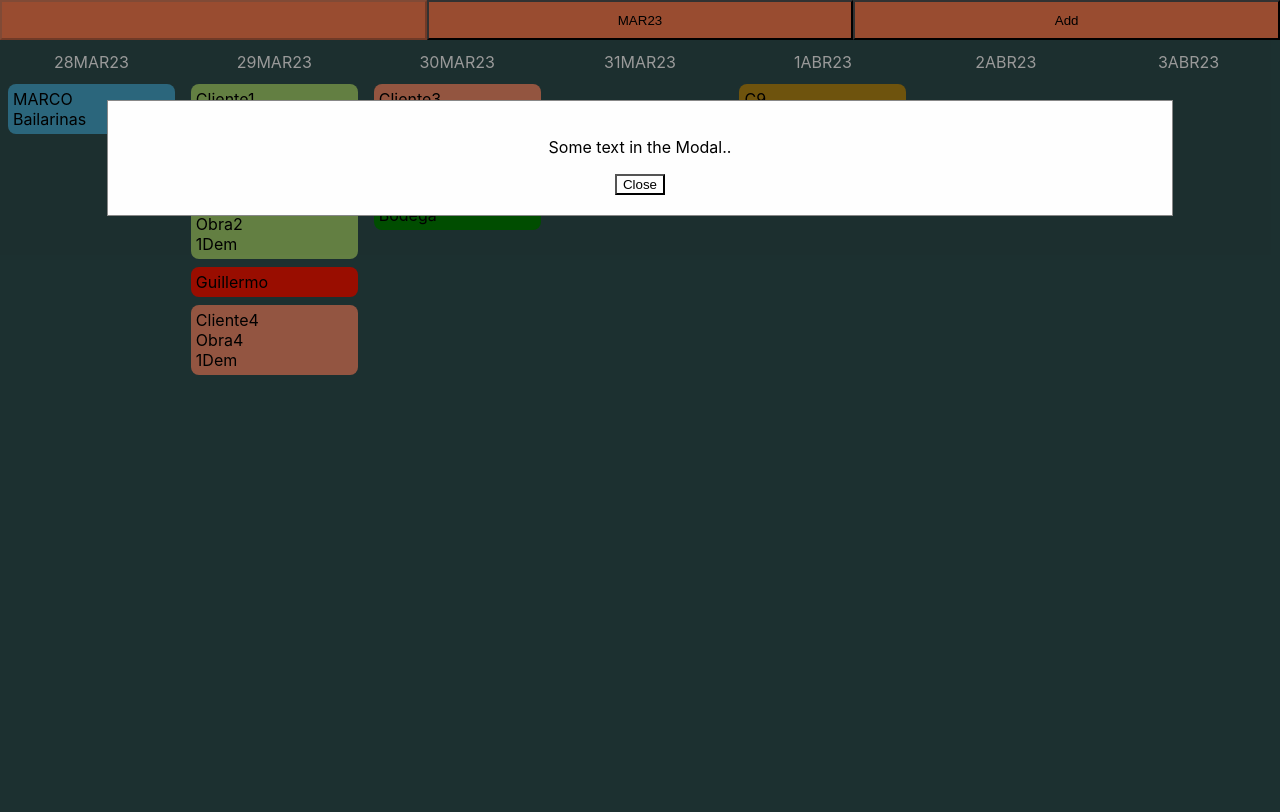
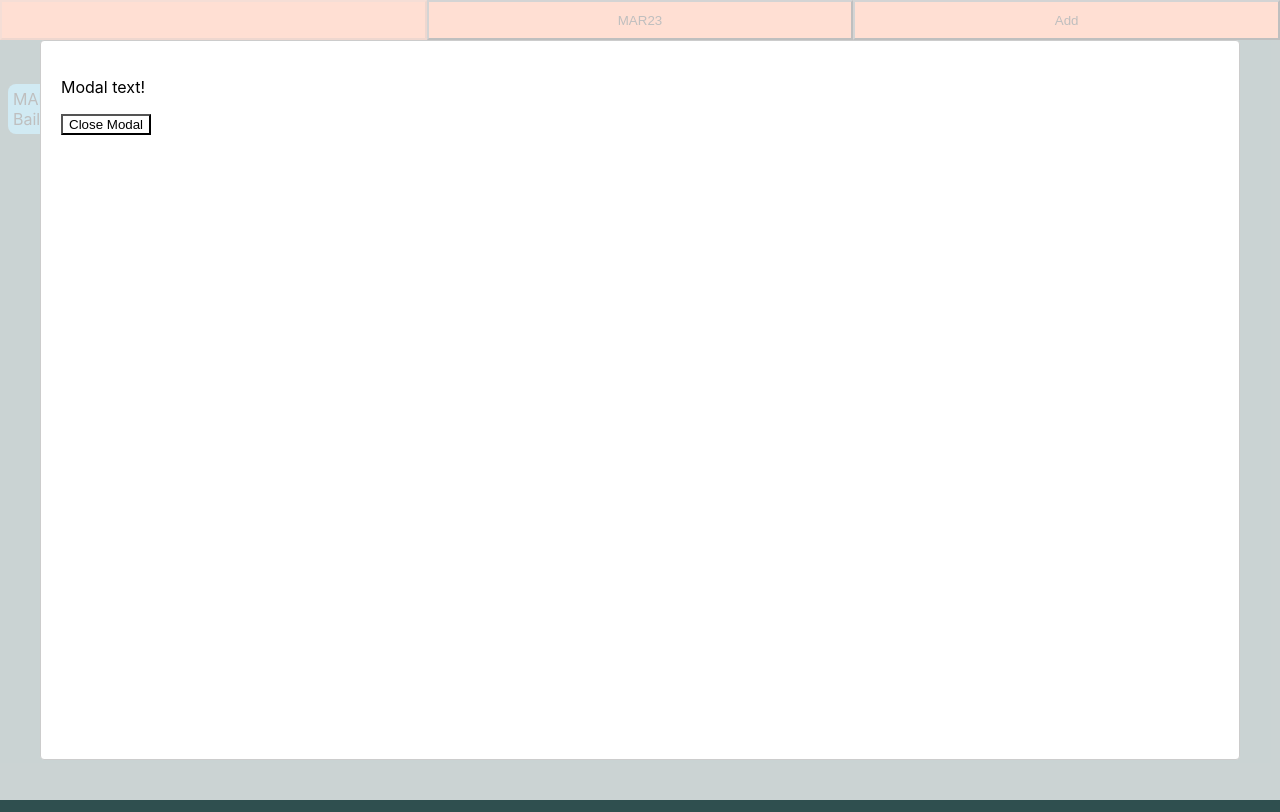
Before and after one commit to DanielBarragan96/ruta-js, a React (Create React App) app: page / in a window 1280 px wide. Both pictures are taken after a click on the button "Add". Built offline with nearby package versions, Linux system fonts and the light colour scheme.

Commit message:
changed to react-modal

```diff
--- a/src/NavBar.css
+++ b/src/NavBar.css
@@ -10,24 +10,3 @@
 button {
   background-color: transparent;
 }
-
-.modal {
-  position: fixed;
-  z-index: 1;
-  padding-top: 100px;
-  left: 0;
-  top: 0;
-  width: 100%;
-  height: 100%;
-  overflow: auto;
-  background-color: rgb(0, 0, 0);
-  background-color: rgba(0, 0, 0, 0.4);
-}
-
-.modal-content {
-  background-color: #fefefe;
-  margin: auto;
-  padding: 20px;
-  border: 1px solid #888;
-  width: 80%;
-}
--- a/src/NavBar.jsx
+++ b/src/NavBar.jsx
@@ -1,19 +1,24 @@
-import { useState, useEffect } from "react";
+import { useState } from "react";
 import React from "react";
 import "./NavBar.css";
+import ReactModal from "react-modal";
 
-function ModalCreateNewTask({ displayModal, closeModal }) {
+function ModalCreateNewTask({
+  showModal,
+  setShowModal,
+  handleOpenModal,
+  handleCloseModal,
+}) {
+  ReactModal.setAppElement("#root");
   return (
-    <div
-      id="myModal"
-      className="modal"
-      style={{ display: displayModal ? "block" : "none" }}
+    <ReactModal
+      isOpen={showModal}
+      contentLabel="onRequestClose"
+      onRequestClose={handleCloseModal}
     >
-      <div className="modal-content">
-        <p>Some text in the Modal..</p>
-        <button onClick={closeModal}>Close</button>
-      </div>
-    </div>
+      <p>Modal text!</p>
+      <button onClick={handleCloseModal}>Close Modal</button>
+    </ReactModal>
   );
 }
 
@@ -23,38 +28,27 @@ export default function NavBar({ date }) {
   const month = newDate
     .toLocaleString("ES-MX", { month: "short" })
     .toUpperCase();
-  let year = newDate
-    .getFullYear()
-    .toString()
-    .substring(2, 4);
+  let year = newDate.getFullYear().toString().substring(2, 4);
 
-  let [displayModal, setDisplayModal] = useState(false);
-  let showModal = () => {
-    setDisplayModal(!displayModal);
+  let [showModal, setShowModal] = useState(false);
+  let handleOpenModal = () => {
+    setShowModal(true);
   };
-  let closeModal = () => {
-    setDisplayModal(false);
+  let handleCloseModal = () => {
+    setShowModal(false);
   };
-
-  useEffect(() => {
-    const handleEsc = (event) => {
-      if (event.keyCode === 27) {
-        setDisplayModal(false);
-      }
-    };
-    window.addEventListener("keydown", handleEsc);
-
-    return () => {
-      window.removeEventListener("keydown", handleEsc);
-    };
-  }, []);
 
   return (
     <div className="navbar_container">
       <button disabled></button>
       <button className="date">{month + year}</button>
-      <button onClick={showModal}>Add</button>
-      <ModalCreateNewTask displayModal={displayModal} closeModal={closeModal} />
+      <button onClick={handleOpenModal}>Add</button>
+      <ModalCreateNewTask
+        showModal={showModal}
+        setShowModal={setShowModal}
+        handleOpenModal={handleOpenModal}
+        handleCloseModal={handleCloseModal}
+      />
     </div>
   );
 }
```
